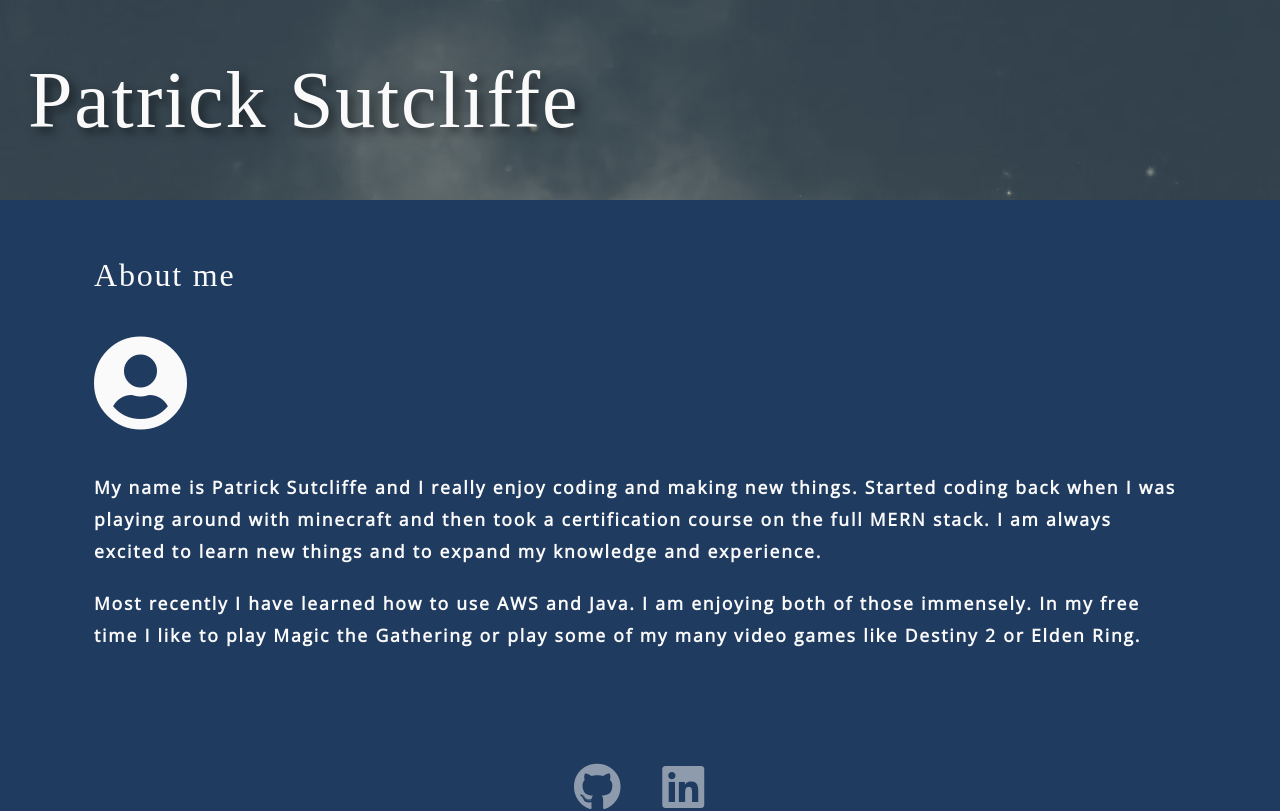
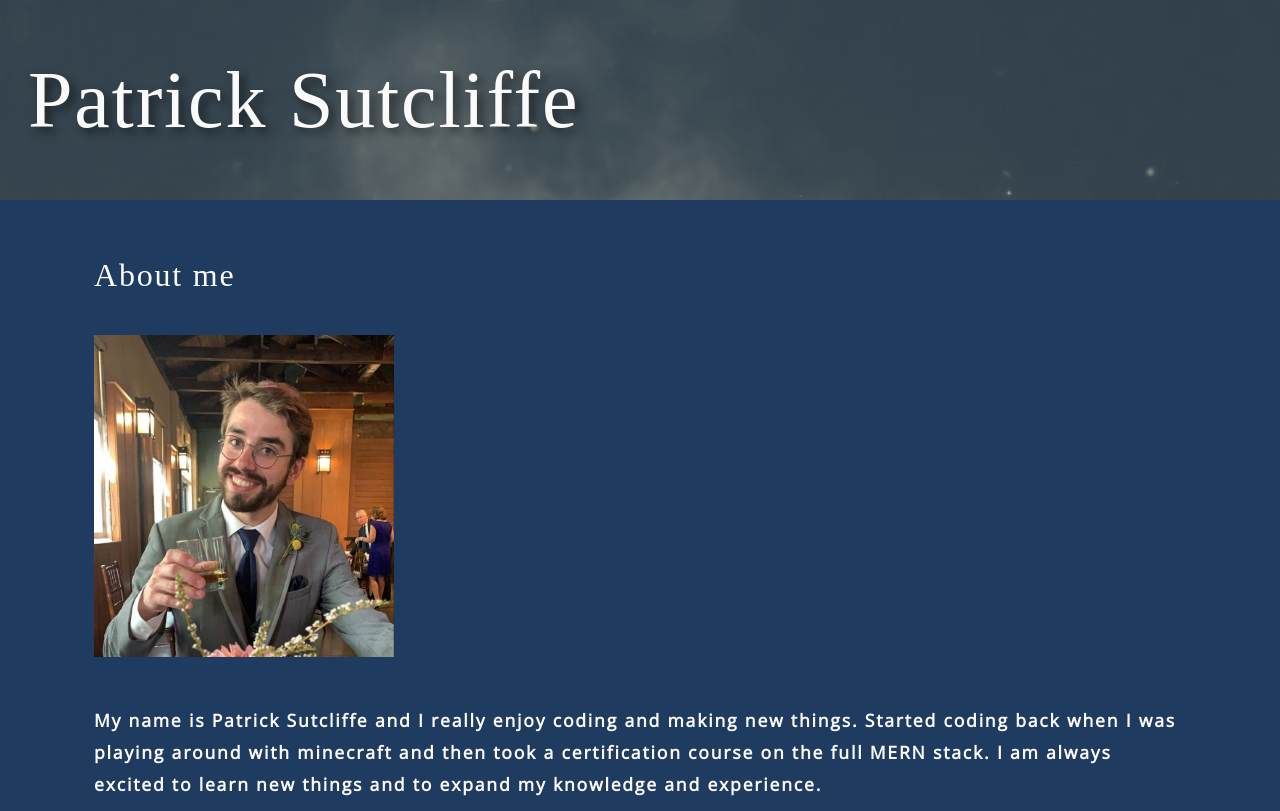
Before and after one commit to YummySocks/MyPorfolio, a React (Create React App) app: page / in a window 1280 px wide. Shown: the top 811 px of the page. Built offline with nearby package versions, Linux system fonts and the light colour scheme; a web font is replaced by a local one.

Commit message:
added my picture into the about me page

```diff
--- a/src/components/About/index.js
+++ b/src/components/About/index.js
@@ -6,7 +6,8 @@ function About(){
         <section className="my-5">
           <div className="my-2">
             <div className="profile-img my-5">
-            <i className="fas fa-user-circle" style={{ fontSize: "96px" }}></i>
+            {/* <i className="fas fa-user-circle" style={{ fontSize: "96px" }}></i> */}
+            <img className="profile-pic" src={require('../../assets/images/Me.jpeg')} alt="me"></img>
             </div>
             <p>
             My name is Patrick Sutcliffe and I really enjoy coding and making new things. Started coding back when I was playing around with minecraft and then took a certification course on the full MERN stack. I am always excited to learn new things and to expand my knowledge and experience.
--- a/src/index.css
+++ b/src/index.css
@@ -306,6 +306,10 @@ textarea {
   text-align: center;
 }
 
+.profile-pic {
+  max-width: 300px;
+}
+
 .project {
   position: relative;
   width: 100%;
```
